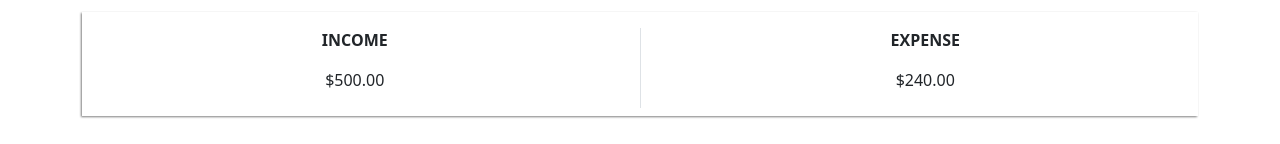
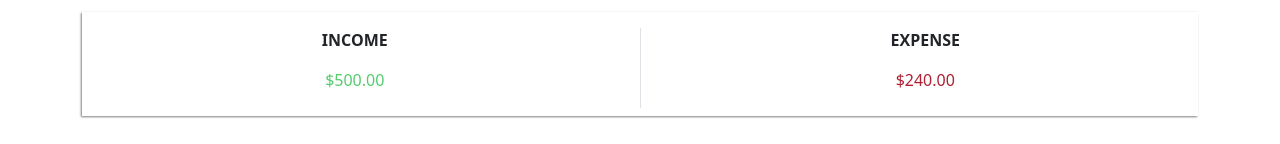
Before and after one commit to demqqo/moneytrack, a React (Create React App) app: page / in a window 1280 px wide. Shown: the part 218-362 px from the top of the page. Built offline with nearby package versions, Linux system fonts and the light colour scheme.

Commit message:
shadow for history list
if income shadow is green if else red

```diff
--- a/src/App.css
+++ b/src/App.css
@@ -49,6 +49,13 @@ h4 {
   box-shadow: grey -0.04em 0.04em 2px ;
 
 }
+
+.red{
+  color: rgb(175, 33, 52);
+}
+.green{
+  color: rgb(84, 204, 110);
+}
 input{
   width: 100%;
   border-radius: 1px;
```
